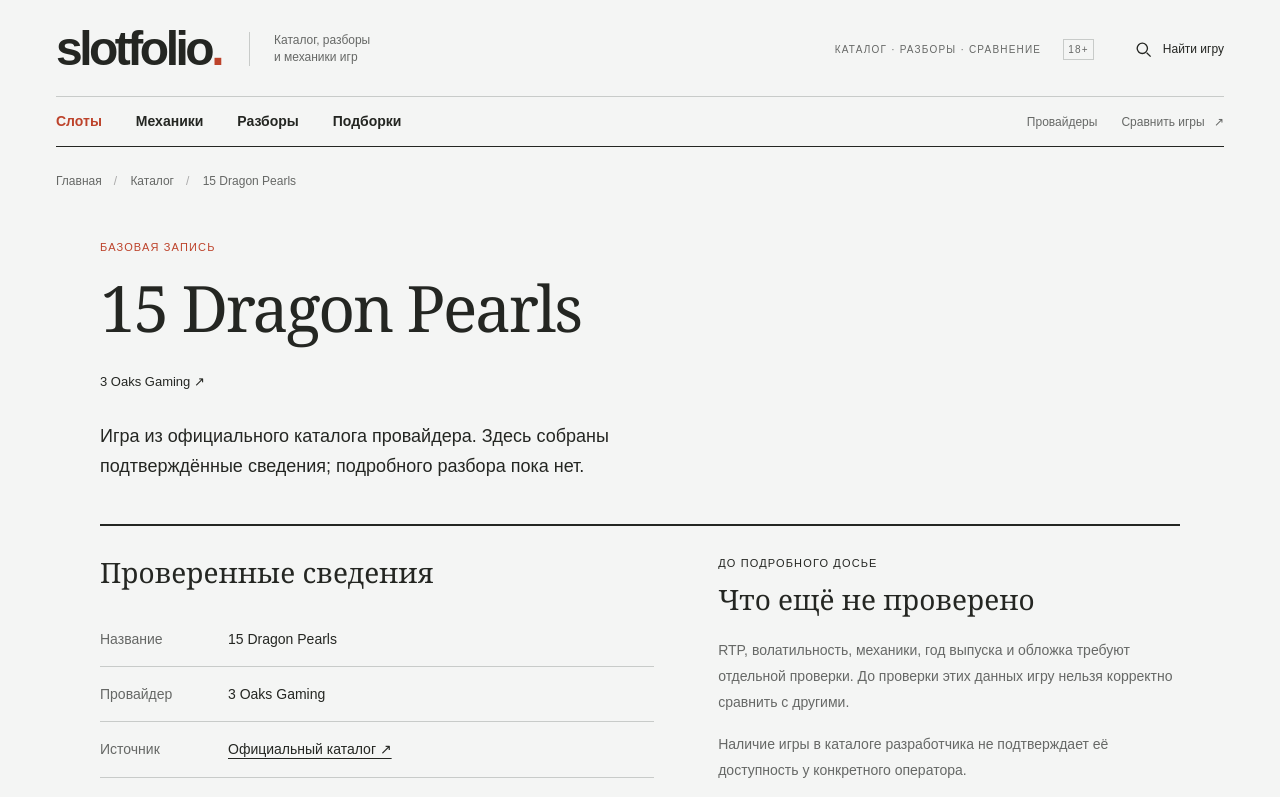
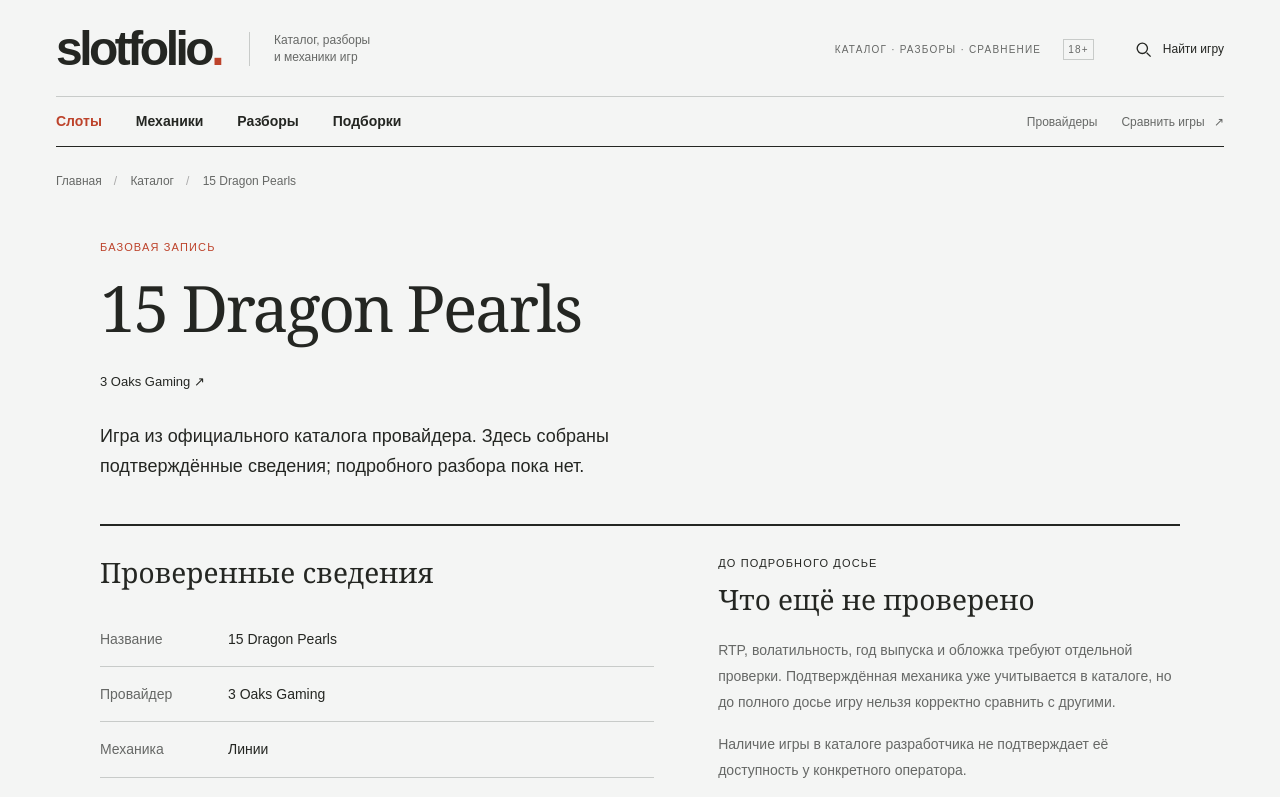
Before and after one commit to Pr0ject2/Slotfolio, a Next.js app: page /slots/catalog/3-oaks-gaming-15-dragon-pearls in a window 1280 px wide. Shown: the top 797 px of the page. Built offline with nearby package versions, Linux system fonts and the light colour scheme; no server answers; a web font is replaced by a local one.

Commit message:
Show verified mechanics on catalog-only pages

```diff
--- a/src/app/slots/catalog/[slug]/page.tsx
+++ b/src/app/slots/catalog/[slug]/page.tsx
@@ -2,6 +2,7 @@
 import { notFound } from "next/navigation";
 import { Breadcrumbs } from "@/components/editorial";
 import { catalogSeeds, getCatalogSeed } from "@/lib/catalog-seeds";
+import { getCatalogResearch } from "@/lib/catalog-research";
 import { providerSlug } from "@/lib/data";
 import { pageMetadata } from "@/lib/seo";
 
@@ -43,6 +44,7 @@
 }) {
   const slot = getCatalogSeed((await params).slug);
   if (!slot) notFound();
+  const research = getCatalogResearch(slot.slug);
 
   return (
     <>
@@ -65,13 +67,18 @@
             <dl className="catalog-record-facts">
               <div><dt>Название</dt><dd>{slot.name}</dd></div>
               <div><dt>Провайдер</dt><dd>{slot.provider}</dd></div>
+              {research?.mechanics.length ? <div><dt>Механика</dt><dd>{research.mechanics.join(" · ")}</dd></div> : null}
               <div><dt>Источник</dt><dd><a href={slot.source} rel="noreferrer">Официальный каталог ↗</a></dd></div>
             </dl>
           </section>
           <aside className="catalog-record-status">
             <span className="eyebrow">До подробного досье</span>
             <h2>Что ещё не проверено</h2>
-            <p>RTP, волатильность, механики, год выпуска и обложка требуют отдельной проверки. До проверки этих данных игру нельзя корректно сравнить с другими.</p>
+            <p>
+              {research?.mechanics.length
+                ? "RTP, волатильность, год выпуска и обложка требуют отдельной проверки. Подтверждённая механика уже учитывается в каталоге, но до полного досье игру нельзя корректно сравнить с другими."
+                : "RTP, волатильность, механики, год выпуска и обложка требуют отдельной проверки. До проверки этих данных игру нельзя корректно сравнить с другими."}
+            </p>
             <p>Наличие игры в каталоге разработчика не подтверждает её доступность у конкретного оператора.</p>
           </aside>
         </div>
```
